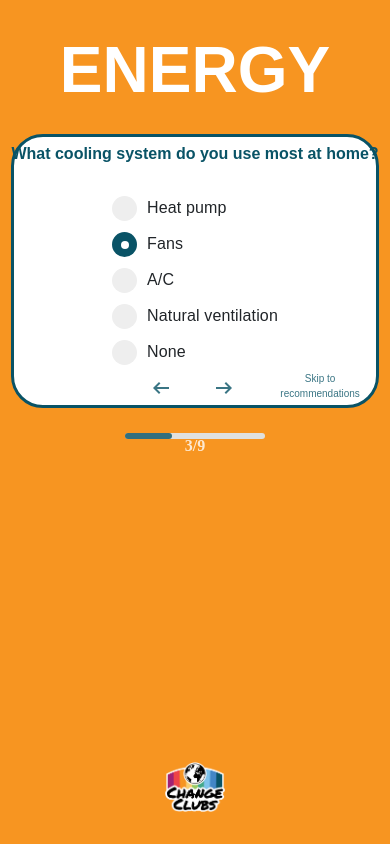
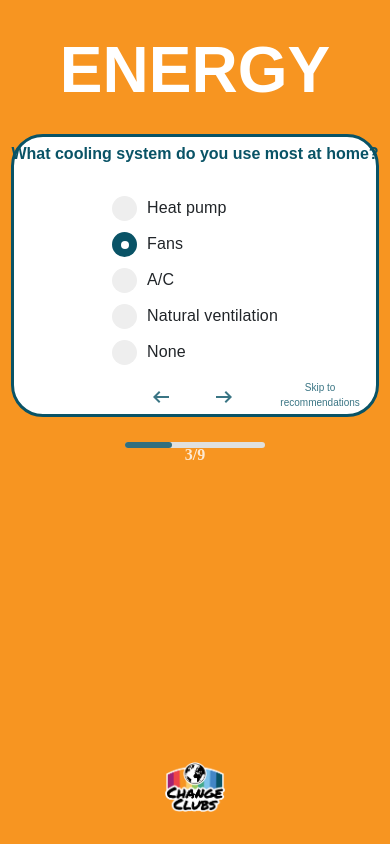
Before and after one commit to BetoCarrillo/calculatorproject, a React (Create React App) app: page /Q3Energy in a window 390 px wide. Built offline with nearby package versions, Linux system fonts and the light colour scheme; a web font is replaced by a local one.

Commit message:
Change card size fix two commit

```diff
--- a/src/styles/energystyle.css
+++ b/src/styles/energystyle.css
@@ -409,7 +409,7 @@
   }
 
   .OptionDivBigTitleSmallScreen {
-    height: 175px;
+    height: 184px;
     padding-top: 15px;
   }
 }
```
